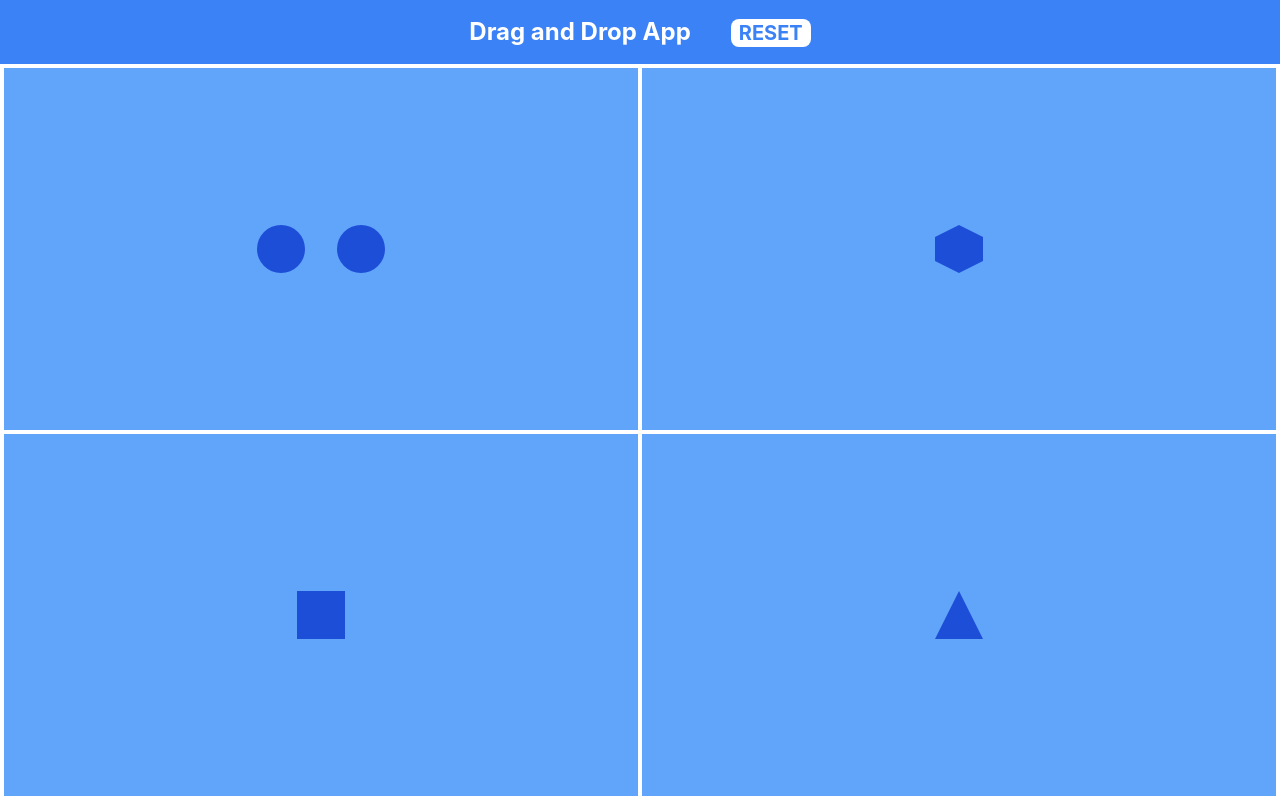
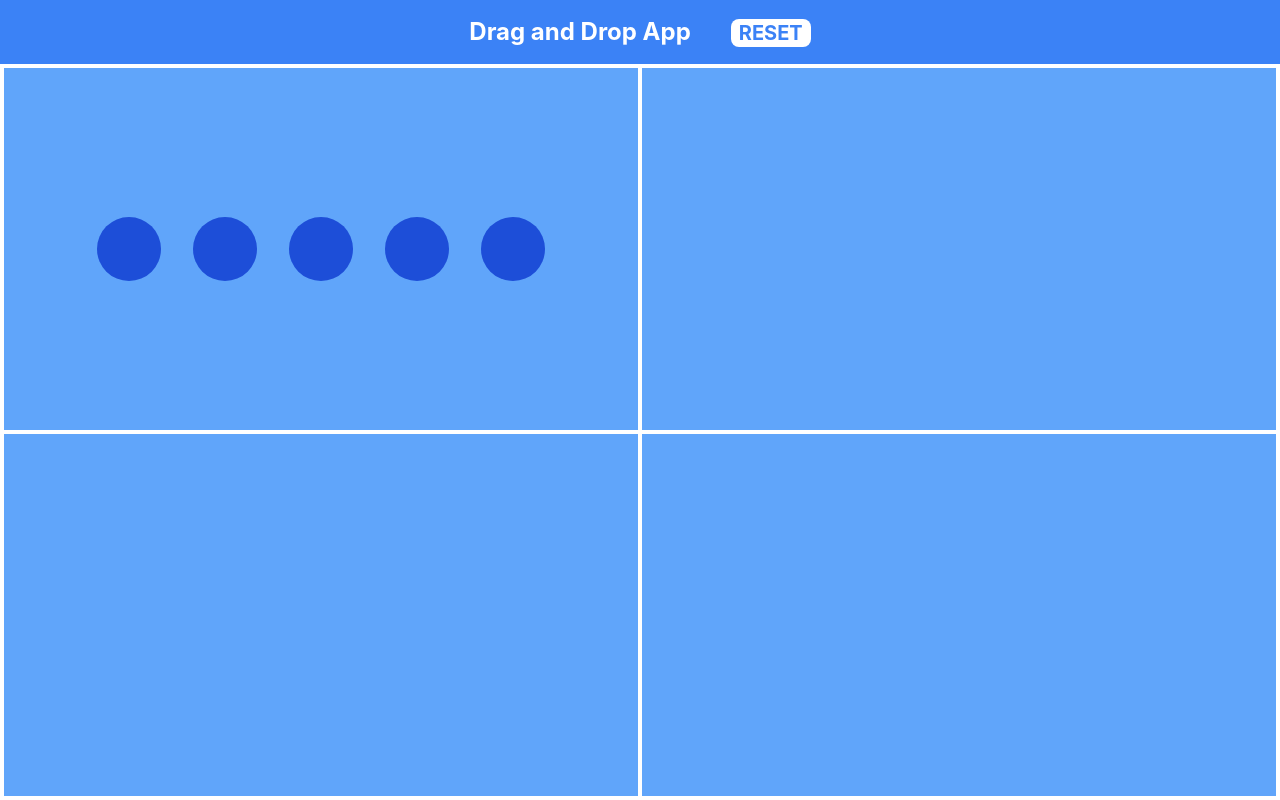
Before and after one commit to Vidi-M/Drag-and-Drop-App, a React (Create React App) app: page / in a window 1280 px wide. Built offline with nearby package versions, Linux system fonts and the light colour scheme.

Commit message:
dragging shapes shows an image instead of a screenshot of the shape

```diff
--- a/package.json
+++ b/package.json
@@ -16,6 +16,7 @@
     "react-dnd-html5-backend": "^16.0.1",
     "react-dom": "^19.0.0",
     "react-draggable": "^4.4.6",
+    "react-icons": "^5.5.0",
     "react-scripts": "5.0.1",
     "typescript": "^4.9.5",
     "web-vitals": "^2.1.4"
--- a/src/App.tsx
+++ b/src/App.tsx
@@ -10,10 +10,10 @@ export default function App() {
     return quadrants ?
       JSON.parse(quadrants) :
       {
-        circle: 2,    // TopRight
-        hexagon: 1,   // TopLeft
-        square: 1,    // BotRight
-        triangle: 1,  // BotLeft
+        circle: 5,    // TopRight
+        hexagon: 0,   // TopLeft
+        square: 0,    // BotRight
+        triangle: 0,  // BotLeft
       }
   }
 
@@ -41,7 +41,7 @@ export default function App() {
             RESET
           </button>
         </header>
-        <div className='flex-1 grid grid-cols-2 m-1 gap-1'>
+        <div className='h-full grid grid-cols-2 m-1 gap-1'>
           <Quadrant num={quadrants.circle} shape="circle" setQuadrants={setQuadrants} quadrants={quadrants} />
           <Quadrant num={quadrants.hexagon} shape="hexagon" setQuadrants={setQuadrants} quadrants={quadrants} />
           <Quadrant num={quadrants.square} shape="square" setQuadrants={setQuadrants} quadrants={quadrants} />
--- a/src/components/Quadrant.tsx
+++ b/src/components/Quadrant.tsx
@@ -1,4 +1,4 @@
-import React from "react";
+import React, { useRef } from "react";
 import { ItemTypes, Shape } from "./Shapes";
 import { useDrop } from "react-dnd";
 
@@ -20,14 +20,17 @@ export default function Quadrant({num, shape, setQuadrants, quadrants}: {num:num
           }),
     });
 
+    const ref = useRef<HTMLDivElement>(null);
+    drop(ref);
+
     return (
-        <div ref={drop} className="bg-blue-400 flex items-center justify-center">
+        <div ref={ref} className="h-full bg-blue-400 grow-0 flex flex-wrap items-center justify-center">
             {num === 0 ? (
                 <Shape shape="empty"/> // Render a single placeholder shape
             ) : (
                 // Render the actual shapes if num > 0
                 Array.from({ length: num }).map((_, index) => (
-                <Shape key={index} shape={shape} from={shape}/>
+                    <Shape key={index} shape={shape} from={shape}/>
                 ))
             )}
         </div>
--- a/src/components/Shapes.tsx
+++ b/src/components/Shapes.tsx
@@ -1,5 +1,7 @@
-import React, { useEffect } from 'react'
-import { useDrag } from 'react-dnd';
+import React, { useEffect, useRef } from 'react'
+import { DragPreviewImage, useDrag } from 'react-dnd';
+import { shapeImage } from './shapeImage';
+
 
 export const ItemTypes = {
     SHAPE: 'shape',
@@ -7,7 +9,7 @@ export const ItemTypes = {
 
 export const Shape = ({shape, from}: {shape:string, from?:string}) => {
     const canDrag = shape !== 'empty'
-    const [{ isDragging }, drag] = useDrag(() => ({
+    const [{ isDragging }, drag, preview] = useDrag(() => ({
         type: ItemTypes.SHAPE,
         canDrag: canDrag,
         item: {shape, from},
@@ -16,40 +18,37 @@ export const Shape = ({shape, from}: {shape:string, from?:string}) => {
         }),
     }));
 
+    const ref = useRef<HTMLDivElement>(null);
+    drag(ref);
+
     const renderShape = () => {
         switch (shape) {
             case 'circle':
-                return <div className="mx-4 h-12 w-12 rounded-full bg-blue-700"></div>;
+                return <div className='mx-4 size-16 rounded-full bg-blue-700 hover:bg-blue-600'></div>;
             case 'square':
-                return <div className="m-4 h-12 w-12 bg-blue-700"></div>;
+                return <div className="mx-4 size-16 bg-blue-700 hover:bg-blue-600"></div>;
             case 'hexagon':
-                return <div className="m-4 h-12 w-12 bg-blue-700 [clip-path:polygon(50%_0%,_100%_25%,_100%_75%,_50%_100%,_0%_75%,_0%_25%)]"></div>;
+                return <div className="mx-4 size-16 bg-blue-700 hover:bg-blue-600 [clip-path:polygon(50%_0%,_100%_25%,_100%_75%,_50%_100%,_0%_75%,_0%_25%)]"></div>;
             case 'triangle':
-                return <div className='m-4 h-12 w-12  bg-blue-700 [clip-path:polygon(50%_0%,_0%_100%,_100%_100%)]'></div>;
+                return <div className='mx-4 size-16  bg-blue-700 hover:bg-blue-600 [clip-path:polygon(50%_0%,_0%_100%,_100%_100%)]'></div>;
             default:
-                return <div className='m-4 h-12 w-12 bg-blue-400'></div>;
+                return <div className='mx-4 size-16 bg-blue-400'></div>;
         }
     };
 
-    let shapeComponent = renderShape();
-
-    // useEffect(
-    //     () => {
-    //         shapeComponent = renderShape();
-    //     } , []
-    // )
-
     return (
-        // shapeComponent
-        <div ref={drag}
-         style={{
-            opacity: isDragging ? 0.5 : 1,
-            fontSize: 25,
-            fontWeight: 'bold',
-            cursor: canDrag ? 'move' : '',
-          }}>
-            {renderShape()}
-        </div>
+        <>
+            <DragPreviewImage connect={preview} src={shapeImage}/>
+            <div
+                ref={ref}
+                style={{
+                    opacity: isDragging ? 0.5 : 1,
+                    cursor: canDrag ? 'move' : '',
+                }}
+            >
+                {renderShape()}
+            </div>
+        </>
 
     )
 }
```
Also changed, not shown: src/components/shapeImage.ts (added, +2 -0 lines), 1 other file (tests, documents, lock files or other folders).
